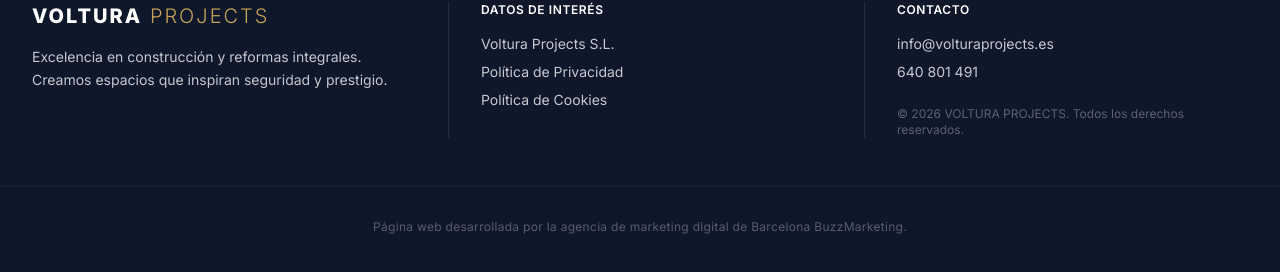
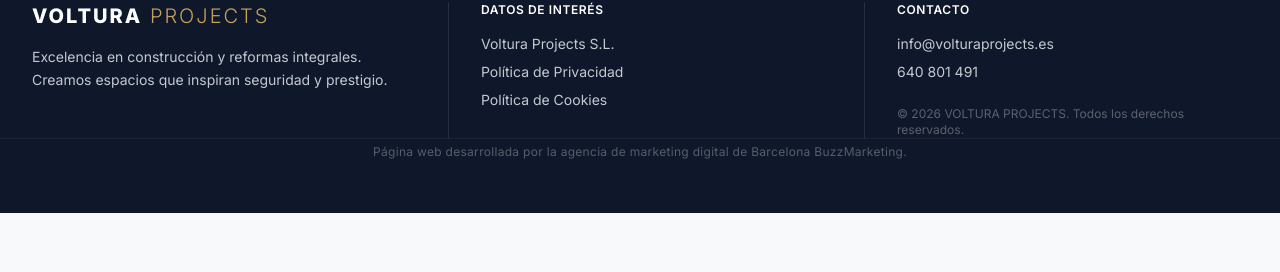
Before and after one commit to buzzmarketinges/voltura-projects, a Next.js app: page / in a window 1280 px wide. Shown: the part 2639-2911 px from the top of the page. After the commit the page ends 2852 px from the top, so only its background shows below. Built offline with nearby package versions, Linux system fonts and the light colour scheme; a web font is replaced by a local one.

Commit message:
Fix: Ajustar altura del subfooter a 5px de margen

```diff
--- a/src/components/footer.tsx
+++ b/src/components/footer.tsx
@@ -48,7 +48,7 @@
             </div>
 
             {/* Sub-footer Agency Credit */}
-            <div className="max-w-7xl mx-auto px-4 sm:px-6 lg:px-8 mt-12 pt-8 border-t border-white/5 text-center">
+            <div className="max-w-7xl mx-auto px-4 sm:px-6 lg:px-8 py-[5px] border-t border-white/5 text-center">
                 <p className="text-xs text-white/30 tracking-wide">
                     Página web desarrollada por la <a href="https://buzzmarketing.es/agencia-de-marketing-digital-en-barcelona/" target="_blank" rel="noopener noreferrer" className="text-inherit hover:text-white/50 transition-colors">agencia de marketing digital de Barcelona</a> BuzzMarketing.
                 </p>
```
